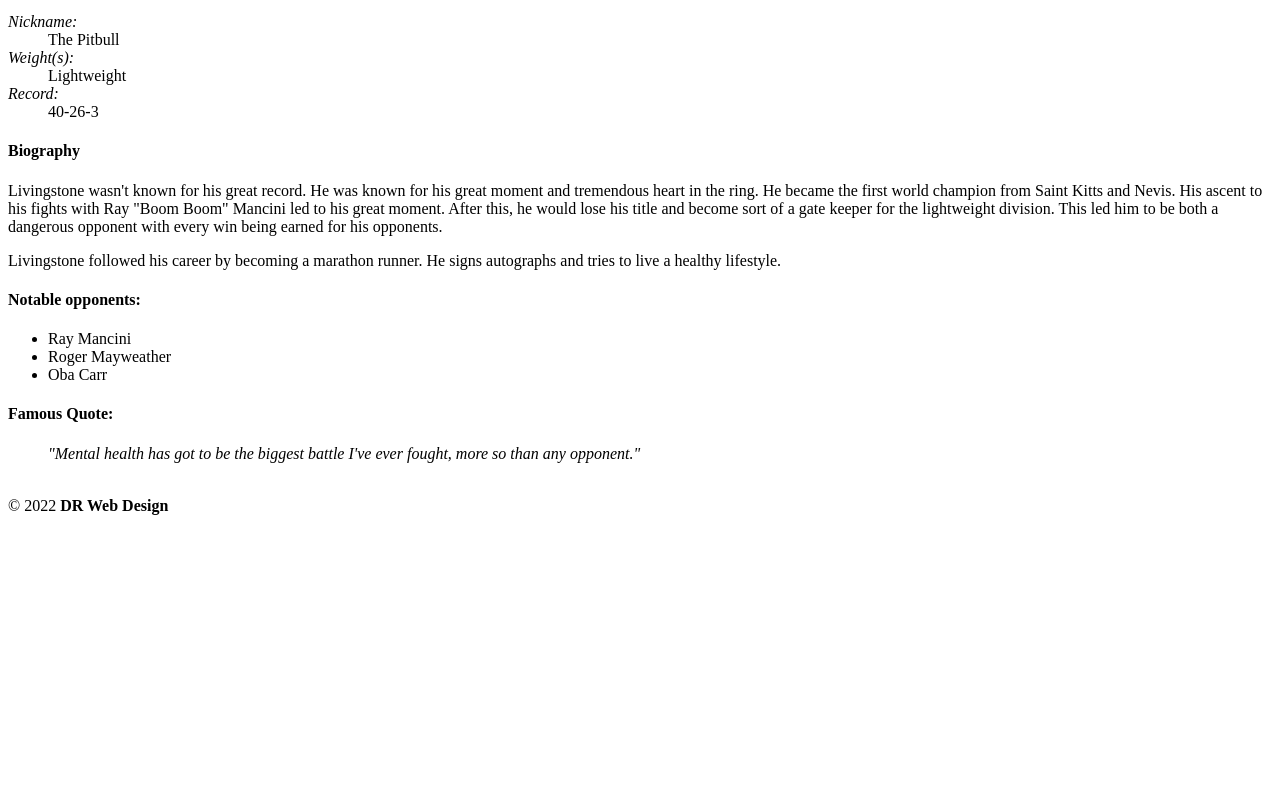
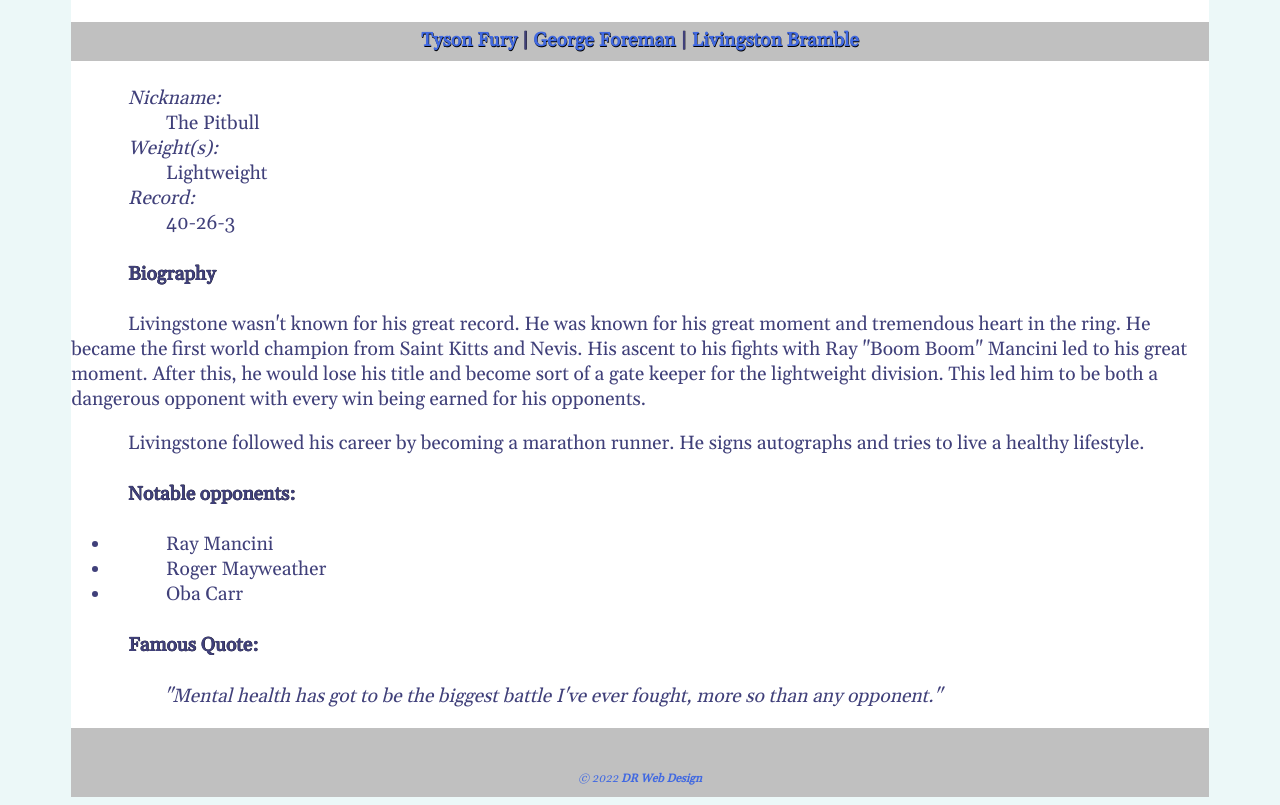
Before and after one commit to bbcsnj/Website_On_Own_2023, a plain HTML site: page bramble.html in a window 1280 px wide. Shown: the part 106-911 px from the top of the page. Before the commit the page ends 800 px from the top, so only its background shows below. Drawn offline with nearby package versions, Linux system fonts and the light colour scheme; a web font is replaced by a local one.

Commit message:
Update bramble.html

```diff
--- a/bramble.html
+++ b/bramble.html
@@ -3,6 +3,7 @@
 <head>
 <title>Favorite Boxers - Livingstone Bramble</title>
 <meta charset="utf-8">
+<link href="boxer.css" rel="stylesheet" />
 <link href="https://fonts.googleapis.com/css?family=Gelasio" rel="stylesheet" />
 <link href="https://fonts.googleapis.com/css?family=Chango" rel="stylesheet" />
 </head>
```
